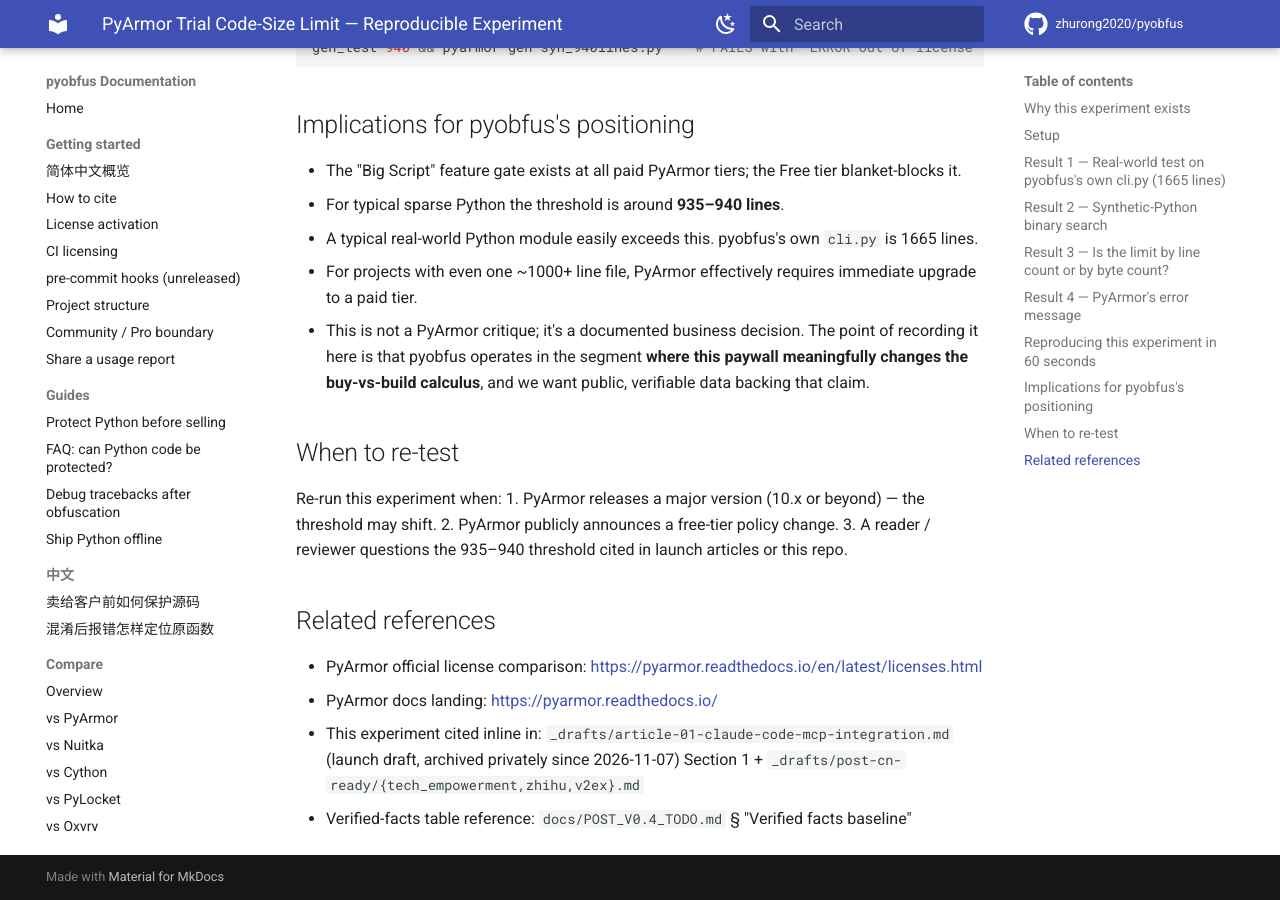
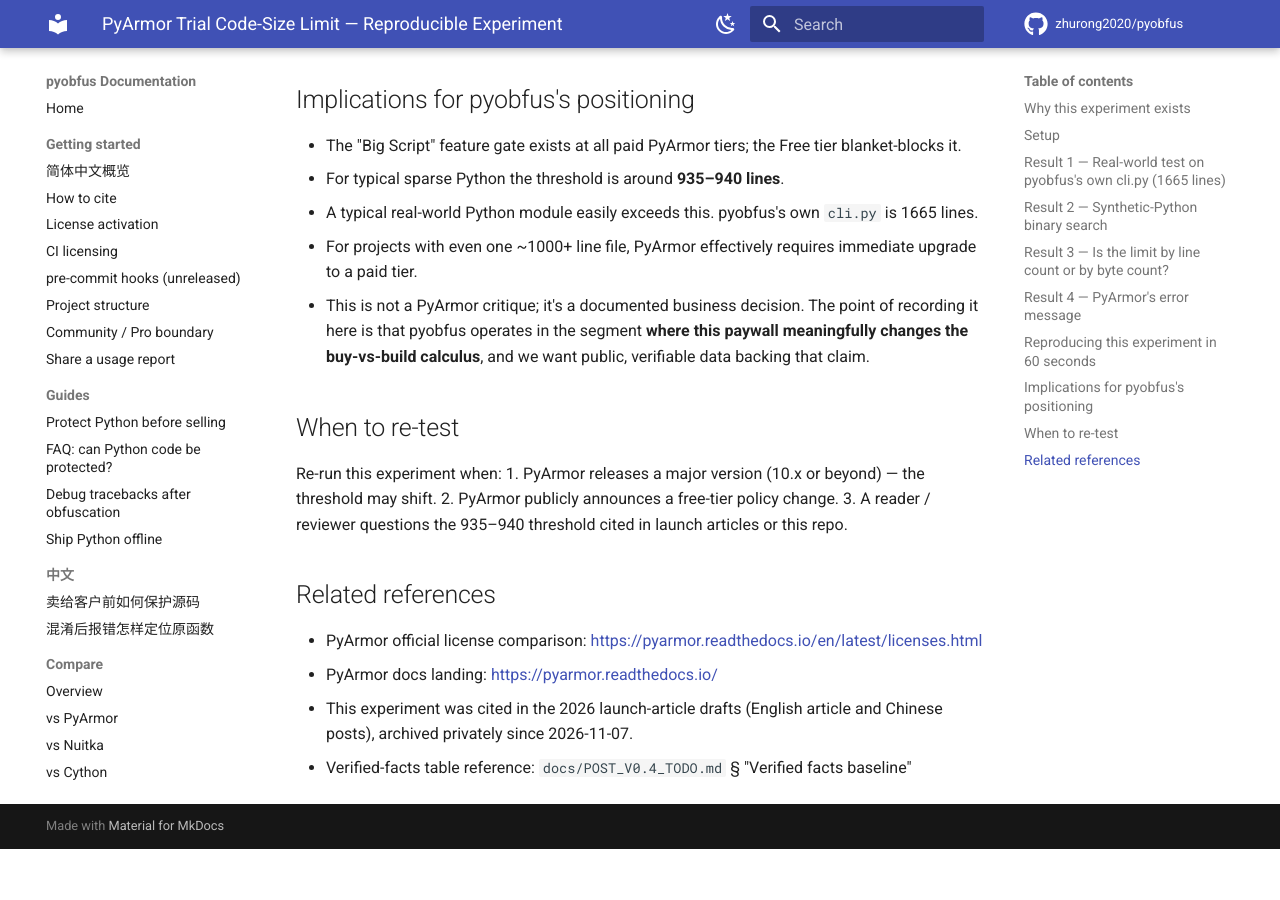
Before and after one commit to zhurong2020/pyobfus, an MkDocs documentation site: the page built from docs/PYARMOR_TRIAL_LIMIT_EXPERIMENT.md, in a window 1280 px wide and 900 px high, scrolled down 3669 px. Built offline with MkDocs 1.6.1 and Material for MkDocs 9.7.7, drawn with Linux system fonts in a browser that asks for light colours; comment, search, counter and statistics services are not loaded; after the commit the page ends 4518 px from its top, so only the background shows below that; some of the changed text lies outside the part shown.

Commit message:
docs: describe archived launch drafts without dead paths in the PyArmor experiment page
Co-Authored-By: Claude Opus 5.5 <noreply@anthropic.com>

```diff
--- a/docs/PYARMOR_TRIAL_LIMIT_EXPERIMENT.md
+++ b/docs/PYARMOR_TRIAL_LIMIT_EXPERIMENT.md
@@ -10,7 +10,7 @@
 
 PyArmor's free / trial tier officially "can't obfuscate big scripts" but the [official documentation](https://pyarmor.readthedocs.io/en/latest/licenses.html) never quantifies what counts as "big." This experiment measures the threshold empirically and provides reproducible commands so anyone can verify or re-test after future PyArmor updates.
 
-This file is the source-of-truth for the same finding cited in the launch articles (`_drafts/article-01-claude-code-mcp-integration.md` Section 1, the CN trio in `_drafts/post-cn-ready/`).
+This file is the source-of-truth for the same finding cited in the 2026 launch articles (drafts archived privately since 2026-11-07).
 
 ## Setup
 
@@ -151,5 +151,5 @@ Re-run this experiment when:
 
 - PyArmor official license comparison: <https://pyarmor.readthedocs.io/en/latest/licenses.html>
 - PyArmor docs landing: <https://pyarmor.readthedocs.io/>
-- This experiment cited inline in: `_drafts/article-01-claude-code-mcp-integration.md` (launch draft, archived privately since 2026-11-07) Section 1 + `_drafts/post-cn-ready/{tech_empowerment,zhihu,v2ex}.md`
+- This experiment was cited in the 2026 launch-article drafts (English article and Chinese posts), archived privately since 2026-11-07.
 - Verified-facts table reference: `docs/POST_V0.4_TODO.md` § "Verified facts baseline"
```
